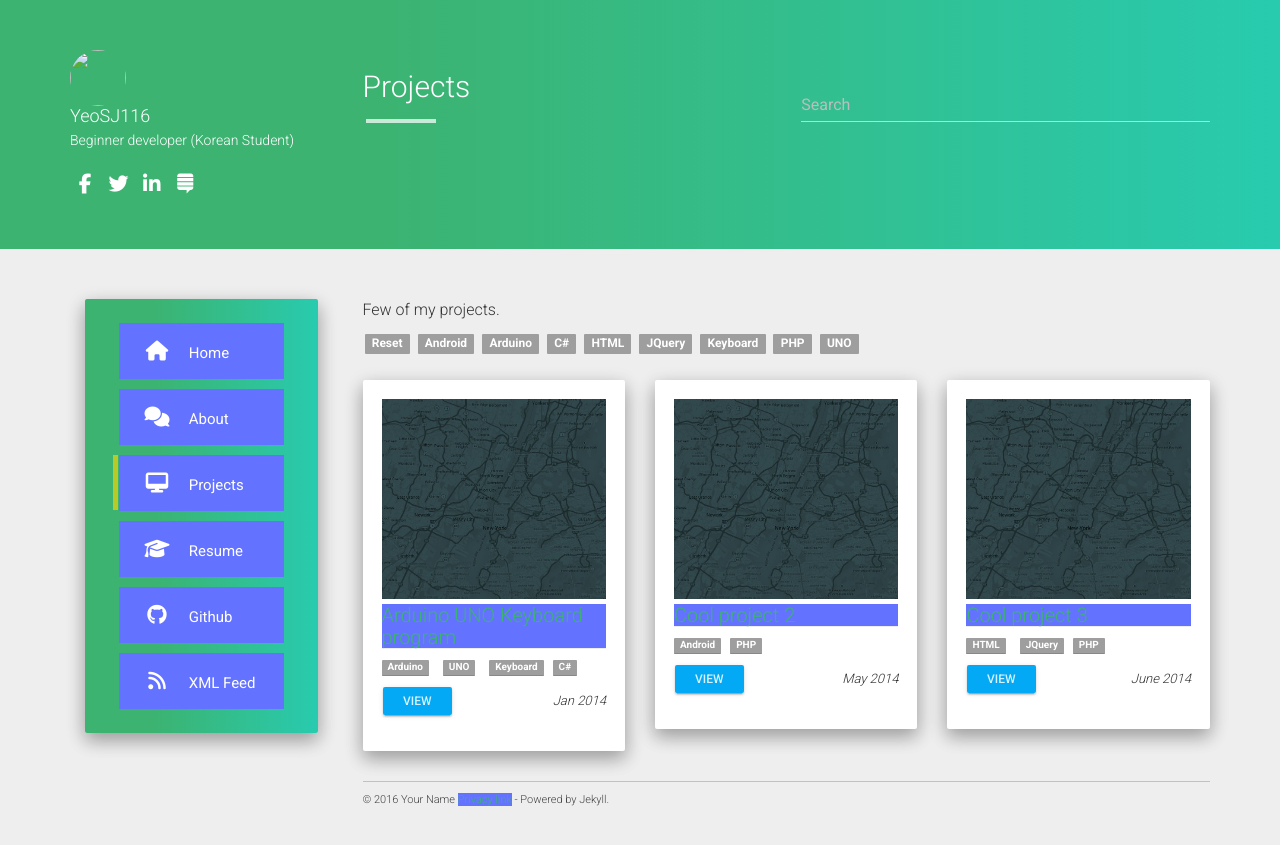
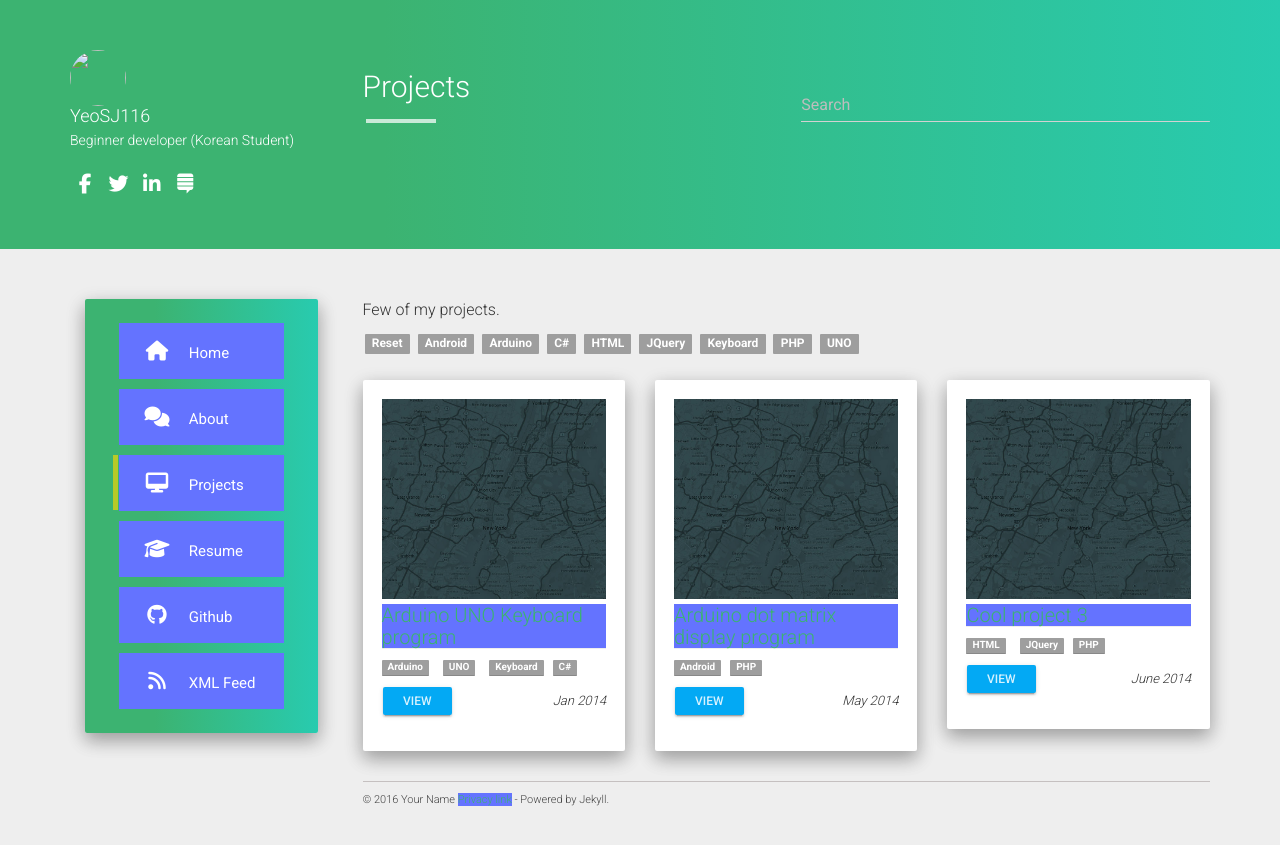
Before and after one commit to YeoSJ116/YeoSJ116.github.io, a Jekyll site: the page built from projects.md, in a window 1280 px wide. Shown: the top 845 px of the page. Built offline with Jekyll 4.4.1, drawn with Linux system fonts in a browser that asks for light colours; nearby versions of some CDN libraries.

Commit message:
Update projects.json

```diff
--- a/_data/projects.json
+++ b/_data/projects.json
@@ -7,7 +7,7 @@
 		"tags": ["Arduino","UNO","Keyboard","C#"]
 	},
 	{
-		"name": "Cool project 2",
+		"name": "Arduino dot matrix display program",
 		"image": "placeholder.jpg",
 		"url": "#",
 		"date": "May 2014",
```
